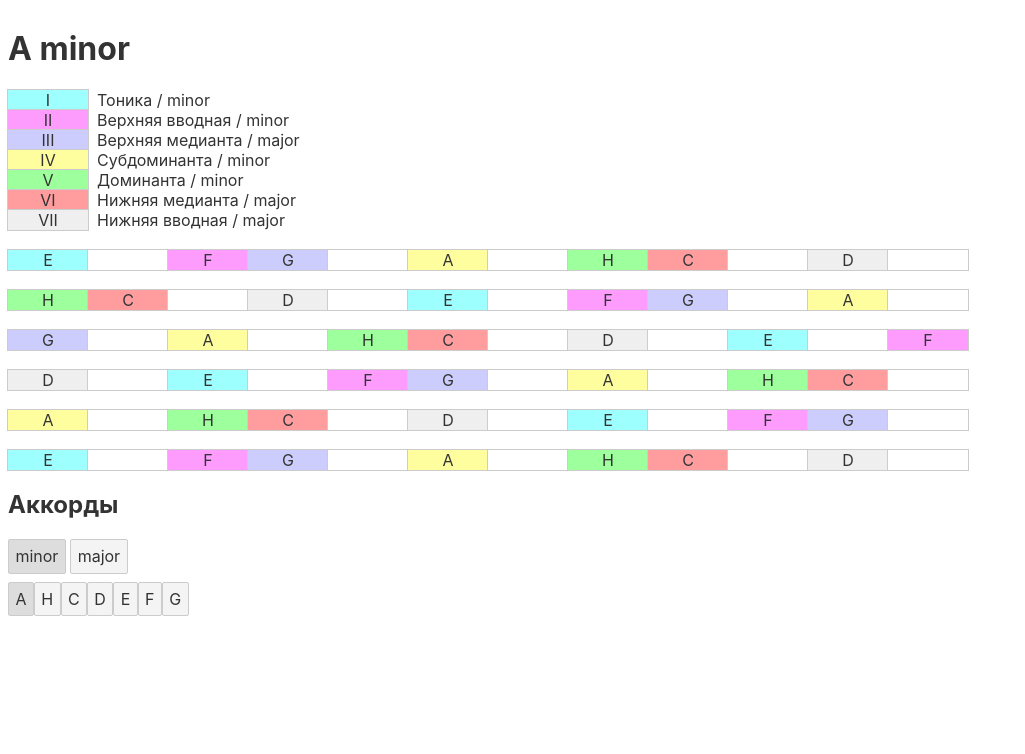
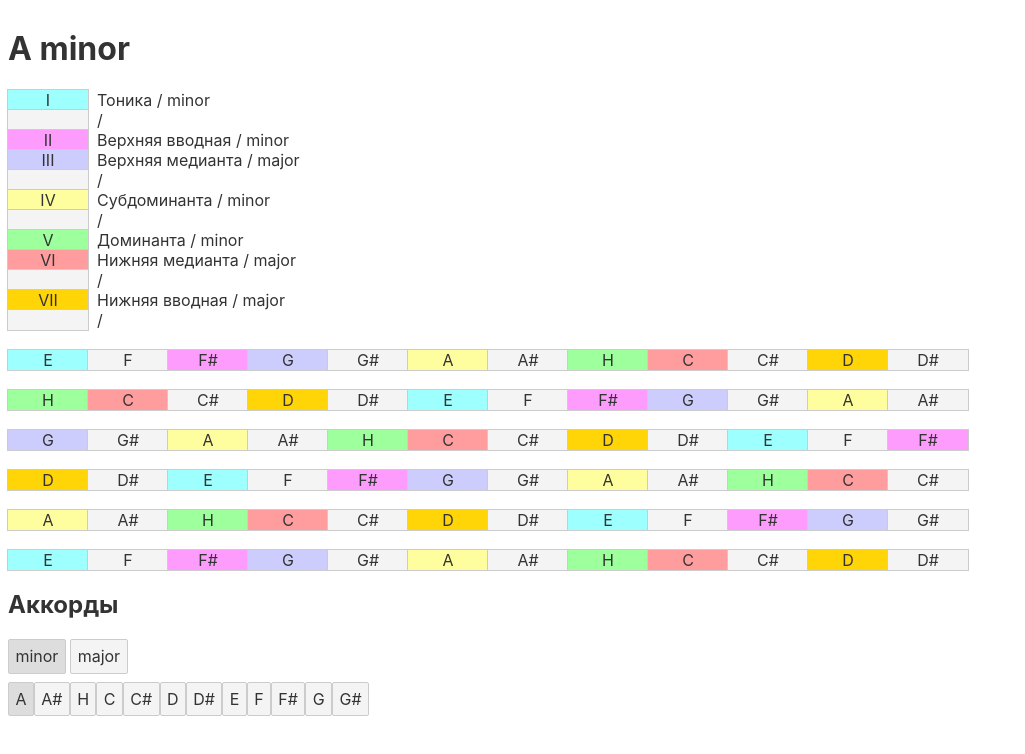
Before and after one commit to scoutrul/svelte-chords, a Svelte app: page / in a window 1280 px wide. Shown: the top 754 px of the page, without its empty margins (0-1025 px from the left). Built offline with nearby package versions, Linux system fonts and the light colour scheme.

Commit message:
смена отрисовки ступеней на грифе двух гамм

```diff
--- a/src/App.svelte
+++ b/src/App.svelte
@@ -1,148 +1,266 @@
 <script>
-	import Minor from './Minor.svelte';
+  import Minor from "./Minor.svelte";
 
   let state = {
-        name: 'minor',
-        harmony: ['A', 'H', 'C', 'D', 'E', 'F', 'G',],
-        currentChord: 'A',
-        currentLad: 'minor',
+    name: "Chords",
+    harmony: ["A", "A#", "H", "C", "C#", "D", "D#", "E", "F", "F#", "G", "G#"],
+    lads: [
+      {
+        name: "minor",
+        hamma: [2, 1, 2, 2, 1, 2, 2]
+      },
+      {
+        name: "major",
+        hamma: [2, 2, 1, 2, 2, 2, 1]
+      }
+    ],
+    currentChord: "A",
+    currentLad: "minor",
     steps: {
       minor: [
         {
           order: 1,
-					roman: 'I',
-					type: 'minor',
-					name: 'Тоника',
+          roman: "I",
+          type: "minor",
+          name: "Тоника",
           move: {
             up: 2,
             down: 2
           }
+        },
+        {
+          order: 2,
+          roman: "",
+          type: "",
+          name: "",
+          move: {
+            up: 1,
+            down: 1
           }
-				,{
+        },
+        {
+          order: 3,
+          roman: "II",
+          type: "minor",
+          name: "Верхняя вводная",
+          move: {
+            up: 1,
+            down: 2
+          }
+		},
+        {
+          order: 4,
+          roman: "III",
+          type: "major",
+          name: "Верхняя медианта",
+          move: {
+            up: 2,
+            down: 1
+          }
+		},
+		{
+          order: 5,
+          roman: "",
+          type: "",
+          name: "",
+          move: {
+            up: 1,
+            down: 1
+          }
+        },
+        {
+          order: 6,
+          roman: "IV",
+          type: "minor",
+          name: "Субдоминанта",
+          move: {
+            up: 2,
+            down: 2
+          }
+		},
+		{
+          order: 7,
+          roman: "",
+          type: "",
+          name: "",
+          move: {
+            up: 1,
+            down: 1
+          }
+        },
+        {
+          order: 8,
+          roman: "V",
+          type: "minor",
+          name: "Доминанта",
+          move: {
+            up: 1,
+            down: 2
+          }
+        },
+        {
+          order: 9,
+          roman: "VI",
+          type: "major",
+          name: "Нижняя медианта",
+          move: {
+            up: 2,
+            down: 1
+          }
+		},
+		{
+          order: 10,
+          roman: "",
+          type: "",
+          name: "",
+          move: {
+            up: 1,
+            down: 1
+          }
+        },
+        {
+          order: 11,
+          roman: "VII",
+          type: "major",
+          name: "Нижняя вводная",
+          move: {
+            up: 2,
+            down: 2
+          }
+		},
+		{
+          order: 12,
+          roman: "",
+          type: "",
+          name: "",
+          move: {
+            up: 1,
+            down: 1
+          }
+        },
+      ],
+      major: [
+        {
+          order: 1,
+          roman: "I",
+          type: "minor",
+          name: "Тоника",
+          move: {
+            up: 2,
+            down: 1
+          }
+		},
+		{
           order: 2,
-					roman: 'II',
-					type: 'minor',
-					name: 'Верхняя вводная',
+          roman: "",
+          type: "",
+          name: "",
+          move: {
+            up: 1,
+            down: 1
+          }
+        },
+        {
+          order: 3,
+          roman: "II",
+          type: "minor",
+          name: "Верхняя вводная",
+          move: {
+            up: 2,
+            down: 2
+          }
+		},
+		{
+          order: 4,
+          roman: "",
+          type: "",
+          name: "",
+          move: {
+            up: 1,
+            down: 1
+          }
+        },
+        {
+          order: 5,
+          roman: "III",
+          type: "major",
+          name: "Верхняя медианта",
+          move: {
+            up: 1,
+            down: 2
+          }
+        },
+        {
+          order: 6,
+          roman: "IV",
+          type: "minor",
+          name: "Субдоминанта",
+          move: {
+            up: 2,
+            down: 1
+          }
+		},
+		{
+          order: 7,
+          roman: "",
+          type: "",
+          name: "",
+          move: {
+            up: 1,
+            down: 1
+          }
+        },
+        {
+          order: 8,
+          roman: "V",
+          type: "minor",
+          name: "Доминанта",
+          move: {
+            up: 2,
+            down: 2
+          }
+		},
+		{
+          order: 9,
+          roman: "",
+          type: "",
+          name: "",
+          move: {
+            up: 1,
+            down: 1
+          }
+        },
+        {
+          order: 10,
+          roman: "VI",
+          type: "major",
+          name: "Нижняя медианта",
+          move: {
+            up: 2,
+            down: 2
+          }
+		},
+		{
+          order: 11,
+          roman: "",
+          type: "",
+          name: "",
+          move: {
+            up: 1,
+            down: 1
+          }
+        },
+        {
+          order: 12,
+          roman: "VII",
+          type: "major",
+          name: "Нижняя вводная",
           move: {
             up: 1,
             down: 2
           }
         }
-				,{
-					order: 3,
-					roman: 'III',
-					type: 'major',
-					name: 'Верхняя медианта',
-					move: {
-						up: 2,
-						down: 1
-					}
-				},{
-					order: 4,
-					roman: 'IV',
-					type: 'minor',
-					name: 'Субдоминанта',
-					move: {
-						up: 2,
-						down: 2
-					}
-				},{
-					order: 5,
-					roman: 'V',
-					type: 'minor',
-					name: 'Доминанта',
-					move: {
-						up: 1,
-						down: 2
-					}
-				},{
-					order: 6,
-					roman: 'VI',
-					type: 'major',
-					name: 'Нижняя медианта',
-					move: {
-						up: 2,
-						down: 1
-					}
-				},{
-					order: 7,
-					roman: 'VII',
-					type: 'major',
-					name: 'Нижняя вводная',
-					move: {
-						up: 2,
-						down: 2
-					}
-				}
-			],
-		major: [
-				{
-					order: 1,
-					roman: 'I',
-					type: 'minor',
-					name: 'Тоника',
-					move: {
-						up: 2,
-						down: 1,
-					}
-				}
-				,{
-					order: 2,
-					roman: 'II',
-					type: 'minor',
-					name: 'Верхняя вводная',
-					move: {
-						up: 2,
-						down: 2
-					}
-				}
-				,{
-					order: 3,
-					roman: 'III',
-					type: 'major',
-					name: 'Верхняя медианта',
-					move: {
-						up: 1,
-						down: 2
-					}
-				},{
-					order: 4,
-					roman: 'IV',
-					type: 'minor',
-					name: 'Субдоминанта',
-					move: {
-						up: 2,
-						down: 1
-					}
-				},{
-					order: 5,
-					roman: 'V',
-					type: 'minor',
-					name: 'Доминанта',
-					move: {
-						up: 2,
-						down: 2
-					}
-				},{
-					order: 6,
-					roman: 'VI',
-					type: 'major',
-					name: 'Нижняя медианта',
-					move: {
-						up: 2,
-						down: 2
-					}
-				},{
-					order: 7,
-					roman: 'VII',
-					type: 'major',
-					name: 'Нижняя вводная',
-					move: {
-						up: 1,
-						down: 2
-					}
-				}
-			],
+      ]
     }
   };
 </script>
@@ -153,4 +271,4 @@
   }
 </style>
 
-<Minor {state}/>
+<Minor {state} />
--- a/src/Minor.svelte
+++ b/src/Minor.svelte
@@ -24,7 +24,7 @@
         IV: css`background: #fffe9f`,
         V: css`background: #9eff9d`,
         VI: css`background: #ff9d9e`,
-        VII: css`background: #EFEFEF`,
+        VII: css`background: #ffd508`,
     };
     $: getChordButtonStyles = (chord) => {
         if(chord === state.currentChord) {
@@ -49,7 +49,7 @@
         state.currentChord = chord;
     };
 
-    function findKey(key, order) {
+    $: findKey = (key, order) => {
         let harmony = [...state.harmony, ...state.harmony];
         let indexOf = harmony.indexOf(key);
         return harmony[--order + indexOf];
@@ -57,8 +57,14 @@
     function getStepStyles(roman) {
         return stepStyles[roman];
     };
-    function renderString(key = 'A', stepOffset = 1){
-        let steps = [...state.steps.minor];
+    $: renderString = (key = 'A', stepOffset = 1) => {
+        let steps = [];
+        if (state.currentLad === 'minor') {
+            steps = [...state.steps.minor];
+        }
+        else {
+            steps = [...state.steps.major];
+        }
         let allHalfs = steps.reduce((acc, curr) => acc + curr.move.up, 0);
 
         let shifted ;
@@ -70,9 +76,6 @@
         let string = '';
         for (let step of steps) {
             string += `<div class="${steps__cell} ${getStepStyles(step.roman)}">${findKey(key, step.order)}</div>`;
-            if(step.move.up === 2){
-                string += `<div class="${steps__cell} ${steps__cell_blank}"></div>`
-            }
         }
         return string
     }
@@ -95,22 +98,22 @@
 
 
 <div class="steps">
-    {@html renderString('E', 1)}
+    {@html renderString('E', 6)}
 </div>
 <div class="steps">
-    {@html renderString('E', 5)}
+    {@html renderString('E', 13)}
 </div>
 <div class="steps">
-    {@html renderString('E', 3)}
+    {@html renderString('E', 9)}
 </div>
 <div class="steps">
-    {@html renderString('E', 7)}
+    {@html renderString('E', 16)}
 </div>
 <div class="steps">
-    {@html renderString('E', 4)}
+    {@html renderString('E', 11)}
 </div>
 <div class="steps">
-    {@html renderString('E', 1)}
+    {@html renderString('E', 6)}
 </div>
 
 <div>
```
Lines whose indentation alone changed are shown as unchanged.
